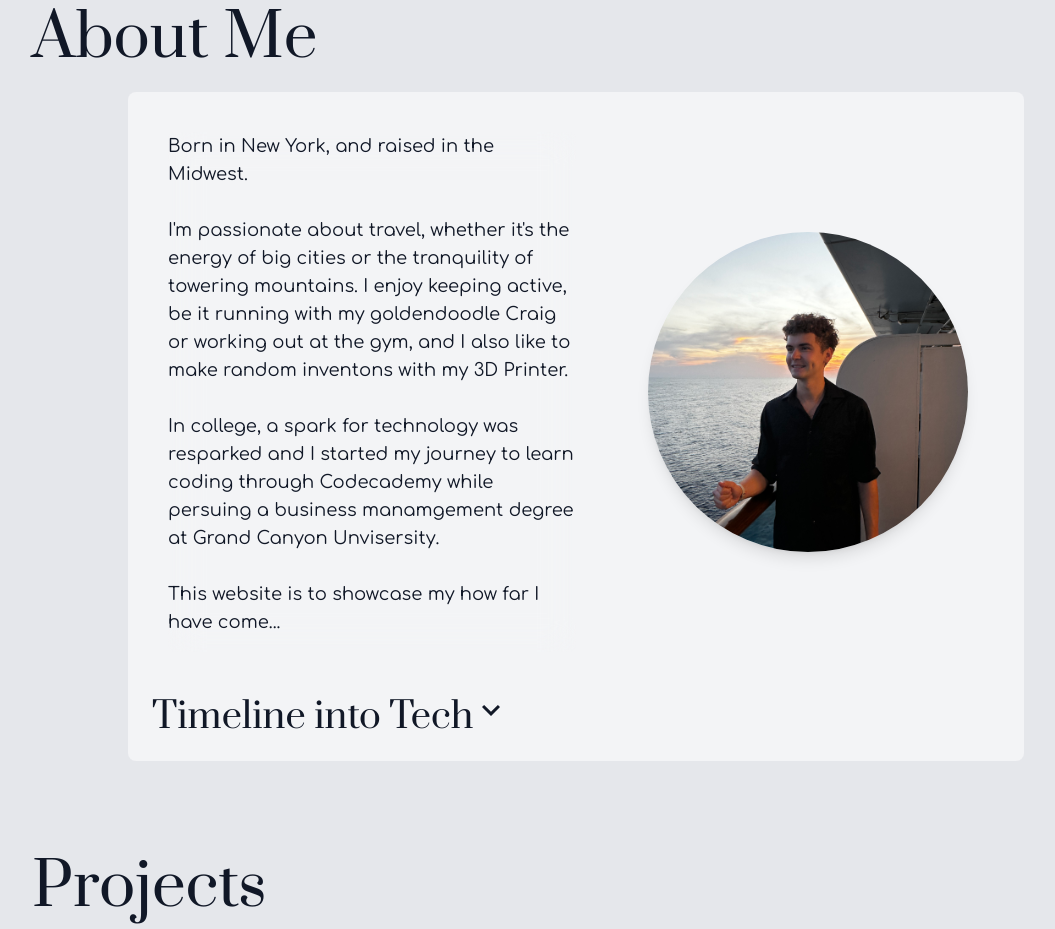
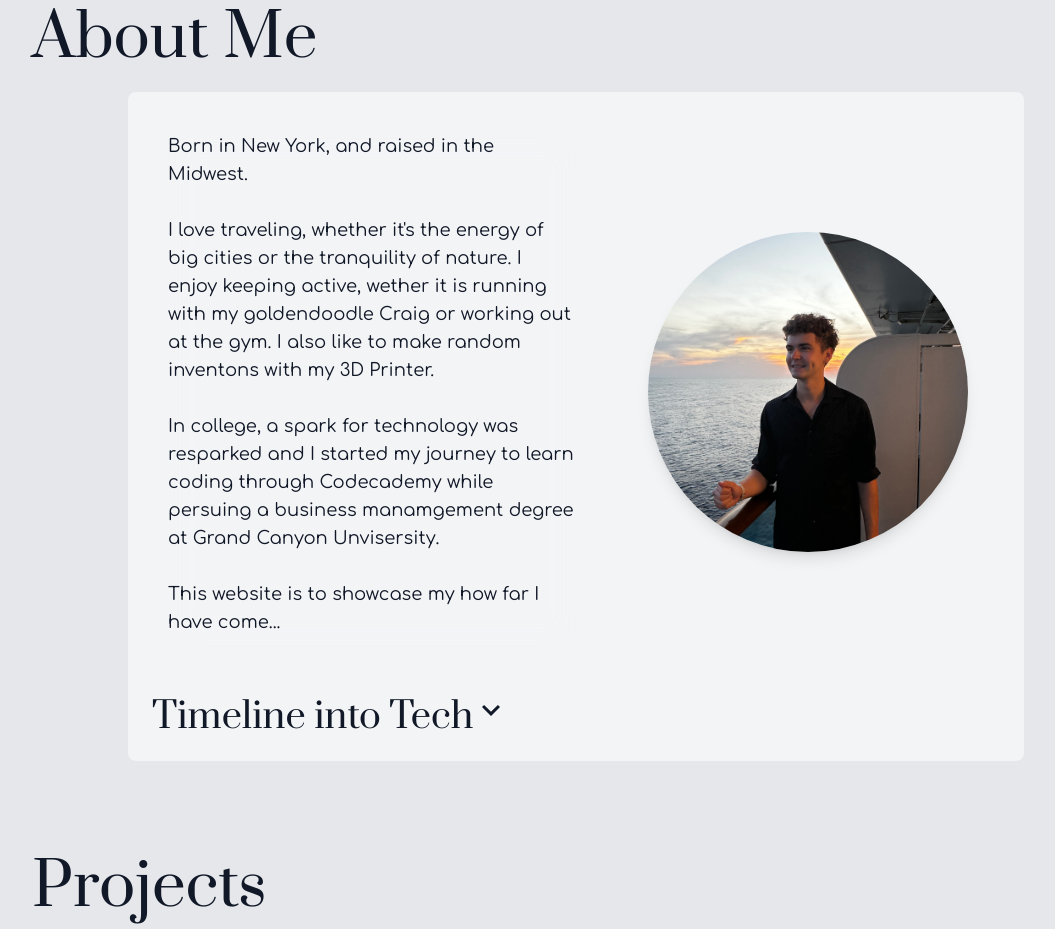
Before and after one commit to dans2177/Portfolio, a React (Create React App) app in the folder portfolio/: page / in a window 1280 px wide. Shown: the part 880-1809 px from the top of the page, without its empty margins (64-1119 px from the left). Built offline with nearby package versions, Linux system fonts and the light colour scheme; a web font is replaced by a local one.

Commit message:
Update About.jsx

```diff
--- a/portfolio/src/components/About.jsx
+++ b/portfolio/src/components/About.jsx
@@ -50,10 +50,10 @@ function About() {
                 <h3 className="text-lg pb-4 font-comfortaa text-gray-900 dark:text-white">
                   Born in New York, and raised in the Midwest.
                   <br />
-                  <br /> I'm passionate about travel, whether it's the energy of
-                  big cities or the tranquility of towering mountains. I enjoy
-                  keeping active, be it running with my goldendoodle Craig or
-                  working out at the gym, and I also like to make random
+                  <br /> I love traveling, whether it's the energy of
+                  big cities or the tranquility of nature. I enjoy
+                  keeping active, wether it is running with my goldendoodle Craig or
+                  working out at the gym. I also like to make random
                   inventons with my 3D Printer.
                   <br />
                   <br /> In college, a spark for technology was resparked and I
```
